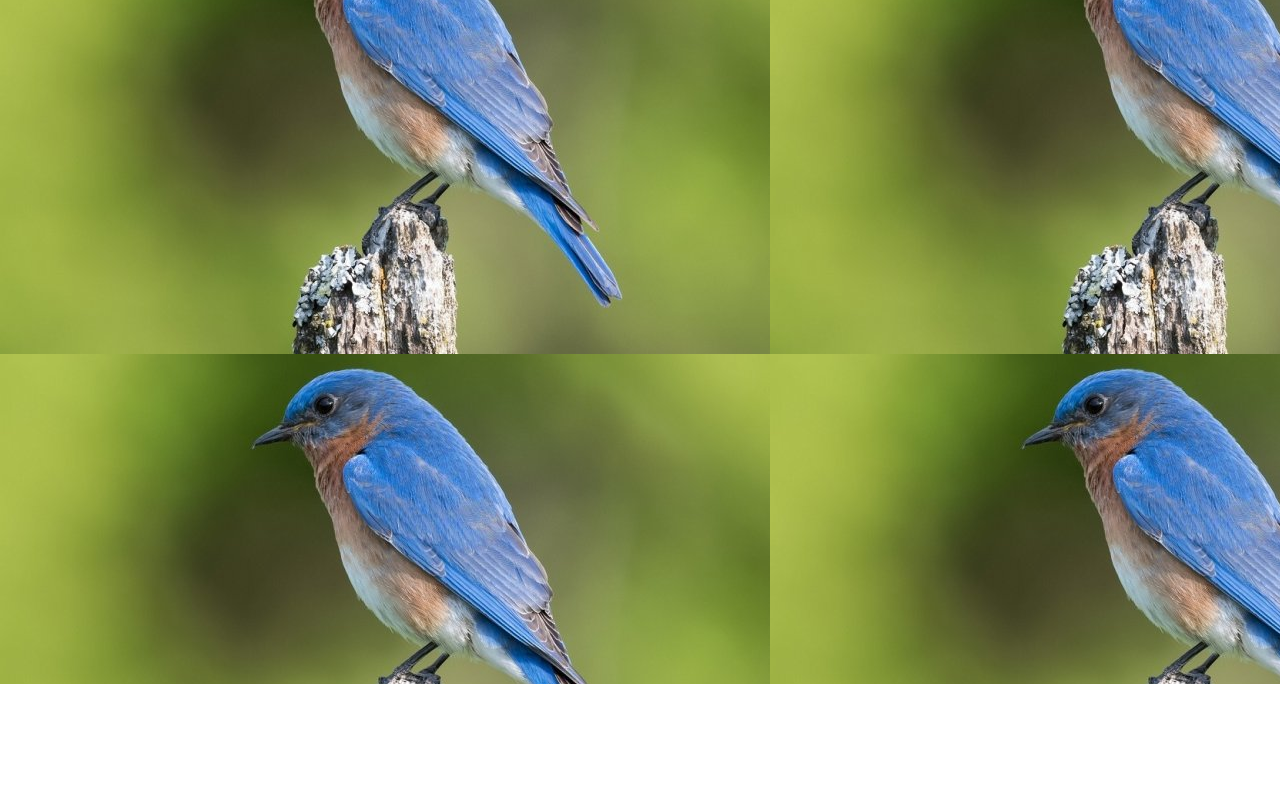
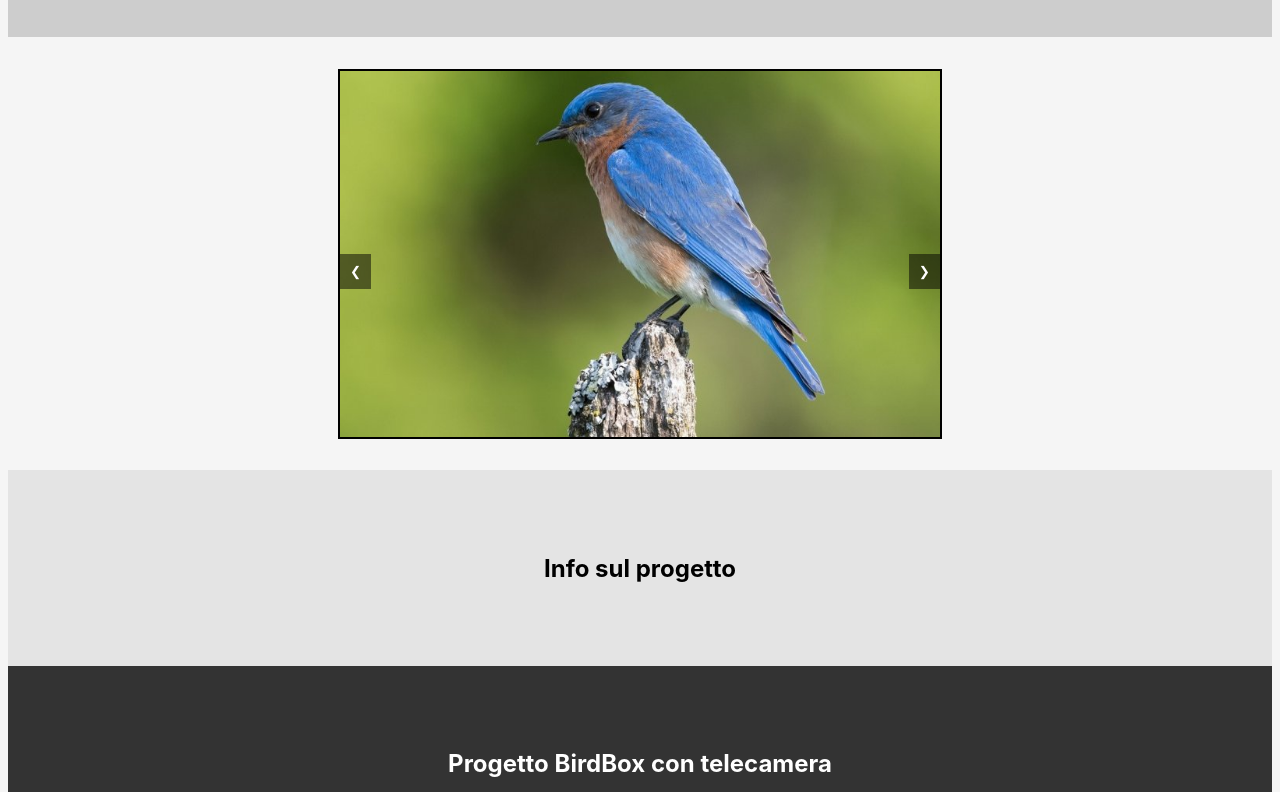
Before and after one commit to yongkang49/EVOLVE, a plain HTML site: page MonitoraggioBirdBox/blink/index.html in a window 1280 px wide. Shown: the part 116-908 px from the top of the page. Before the commit the page ends 800 px from the top, so only its background shows below. Drawn offline with Linux system fonts and the light colour scheme.

Commit message:
struttura sito

```diff
--- a/MonitoraggioBirdBox/blink/index.html
+++ b/MonitoraggioBirdBox/blink/index.html
@@ -1,16 +1,30 @@
 <!DOCTYPE html>
-<html lang="en">
+<html lang="it">
 <head>
     <meta charset="UTF-8">
     <meta name="viewport" content="width=device-width, initial-scale=1.0">
-    <title>BirdBox</title>
     <link rel="stylesheet" href="style.css">
+    <title>Carosello di Immagini</title>
 </head>
 <body>
     <div class="header">
         <h1>Progetto BirdBox con telecamera</h1>
     </div>
 
+    <div class="carousel" id="carousel">
+        <div class="carousel-controls">
+            <button id="prev">&#10094;</button>
+            <button id="next">&#10095;</button>
+        </div>
+    </div>
+    <div class="info">
+        <h2>Info sul progetto</h2>
+    </div>
+
+    <div class="footer">
+        <h2>Progetto BirdBox con telecamera</h2>
+    </div>
+
     <script src="script.js"></script>
 </body>
 </html>
--- a/MonitoraggioBirdBox/blink/script.js
+++ b/MonitoraggioBirdBox/blink/script.js
@@ -9,10 +9,7 @@ fetch(jsonUrl)
     return response.json();
 })
 .then(data => {
-    //console.log(data); // debug
-    // Esempio: Imposta un'immagine di sfondo
     if (data && data.length > 0) {
-        //console.log("ciao");//debug
         var immagini = data.map(percorso => {
             const indexBlink = percorso.indexOf("blink");
             if (indexBlink !== -1) {
@@ -21,14 +18,41 @@ fetch(jsonUrl)
                 return percorso;
             }
         });
-    for(var i = 0; i < immagini.length; i++)
-        {
+        for (var i = 0; i < immagini.length; i++) {
             do
                 immagini[i] = immagini[i].replace("\\", "/");
-            while(immagini[i].indexOf("\\") != -1)
+            while (immagini[i].indexOf("\\") != -1)
         }
+
+        const carousel = document.getElementById('carousel');
+
+        // Creare e aggiungere immagini al DOM
+        immagini.forEach((src, index) => {
+            const imgElement = document.createElement('img');
+            imgElement.src = src;
+            if (index === 0) {
+                imgElement.classList.add('active');
             }
-    document.body.style.backgroundImage = `url("${immagini[0]}")`;
+            carousel.appendChild(imgElement);
+        });
+
+        const images = document.querySelectorAll('.carousel img');
+        let currentIndex = 0;
+
+        function showImage(index) {
+            images[currentIndex].classList.remove('active');
+            currentIndex = (index + images.length) % images.length;
+            images[currentIndex].classList.add('active');
+        }
+
+        document.getElementById('prev').addEventListener('click', () => {
+            showImage(currentIndex - 1);
+        });
+
+        document.getElementById('next').addEventListener('click', () => {
+            showImage(currentIndex + 1);
+        });
+    }
 })
 .catch(error => {
     console.error('Errore nel caricamento del JSON:', error);
--- a/MonitoraggioBirdBox/blink/style.css
+++ b/MonitoraggioBirdBox/blink/style.css
@@ -1,16 +1,57 @@
-.paginationLeft {
-    color: black;
-    float: left;
-    padding: 8px 16px;
-    text-decoration: none;
+body {
+    font-family: 'Inter', sans-serif;
+    background-color: #f5f5f5;
+    color: #000000;
+  }
+
+.header{
+    background-color: rgb(205, 205, 205);
+    text-align: center;
+    padding: 2.5%;
+    font-weight: bolder;
+    margin-bottom: 2.5%;
+}
+
+.carousel {
     position: relative;
-    margin-left: 40%;
-    margin-right: 10%;
+    width: 100%;
+    max-width: 600px;
+    margin: auto;
+    overflow: hidden;
+    border: 2px solid #000;
 }
-.paginationRight {
-    color: black;
-    float: left;
-    padding: 8px 16px;
-    text-decoration: none;
-    position: relative;
+.carousel img {
+    width: 100%;
+    display: none;
 }
+.carousel img.active {
+    display: block;
+}
+.carousel-controls {
+    position: absolute;
+    top: 50%;
+    width: 100%;
+    display: flex;
+    justify-content: space-between;
+}
+.carousel-controls button {
+    background-color: rgba(0, 0, 0, 0.5);
+    border: none;
+    color: #fff;
+    padding: 10px;
+}
+
+.info {
+    margin-top: 2.5%;
+    padding: 5%;
+    background-color: rgb(228, 228, 228);
+    text-align: center;
+}
+
+.footer {
+
+    padding: 5%;
+    background-color: #333;
+    color: #fff;
+    text-align: center;
+}
```
Lines whose indentation alone changed are shown as unchanged.
